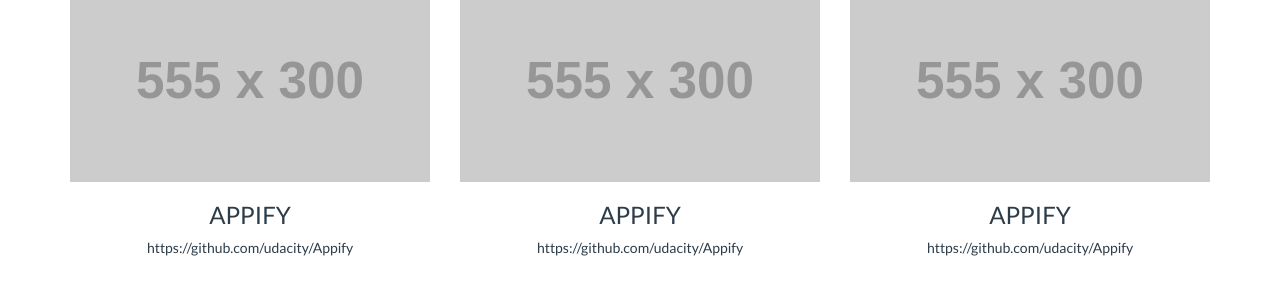
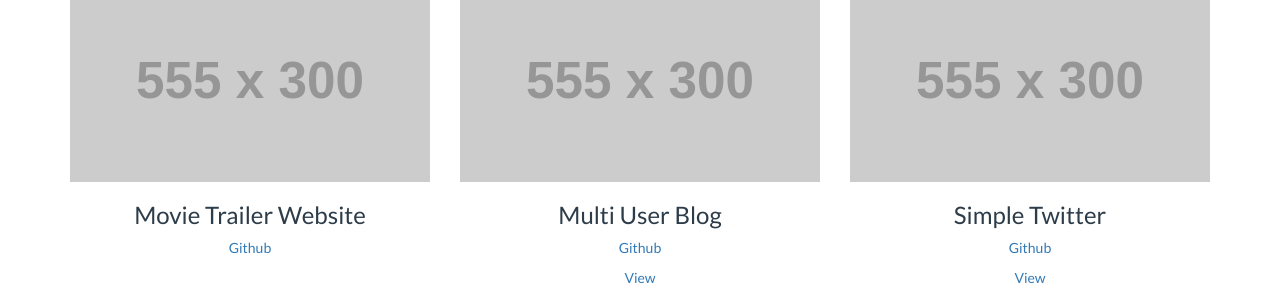
Before and after one commit to earlbread/portfolio, a plain HTML site: page index.html in a window 1280 px wide. Shown: the part 590-888 px from the top of the page. Before the commit the page ends 858 px from the top, so only its background shows below. Drawn offline with Linux system fonts and the light colour scheme; placeholder pictures from the web are drawn by us.

Commit message:
Customize my projects

```diff
--- a/index.html
+++ b/index.html
@@ -48,20 +48,42 @@
         <div class="col-md-4">
           <img class="img-responsive" src="http://placehold.it/555x300"
                data-toggle="modal" data-target="#project1" alt="Appify image">
-          <h3 class="text-uppercase">Appify</h3>
-          <p>https://github.com/udacity/Appify</p>
+          <h3>Movie Trailer Website</h3>
+          <p>
+            <a href="https://github.com/earlbread/movie_trailer_website">
+              Github
+            </a>
+          </p>
         </div>
         <div class="col-md-4">
           <img class="img-responsive" src="http://placehold.it/555x300"
                data-toggle="modal" data-target="#project2" alt="Appify image">
-          <h3 class="text-uppercase">Appify</h3>
-          <p>https://github.com/udacity/Appify</p>
+          <h3>Multi User Blog</h3>
+          <p>
+            <a href="https://github.com/earlbread/simple-multi-user-blog">
+              Github
+            </a>
+          </p>
+          <p>
+            <a href="http://simple-multi-user-blog.appspot.com/blog">
+              View
+            </a>
+          </p>
         </div>
         <div class="col-md-4">
           <img class="img-responsive" src="http://placehold.it/555x300"
                data-toggle="modal" data-target="#project3" alt="Appify image">
-          <h3 class="text-uppercase">Appify</h3>
-          <p>https://github.com/udacity/Appify</p>
+          <h3>Simple Twitter</h3>
+          <p>
+            <a href="https://github.com/earlbread/rails_tutorial">
+              Github
+            </a>
+          </p>
+          <p>
+            <a href="https://thawing-savannah-50196.herokuapp.com">
+              View
+            </a>
+          </p>
         </div>
       </div>
     </div>
```
